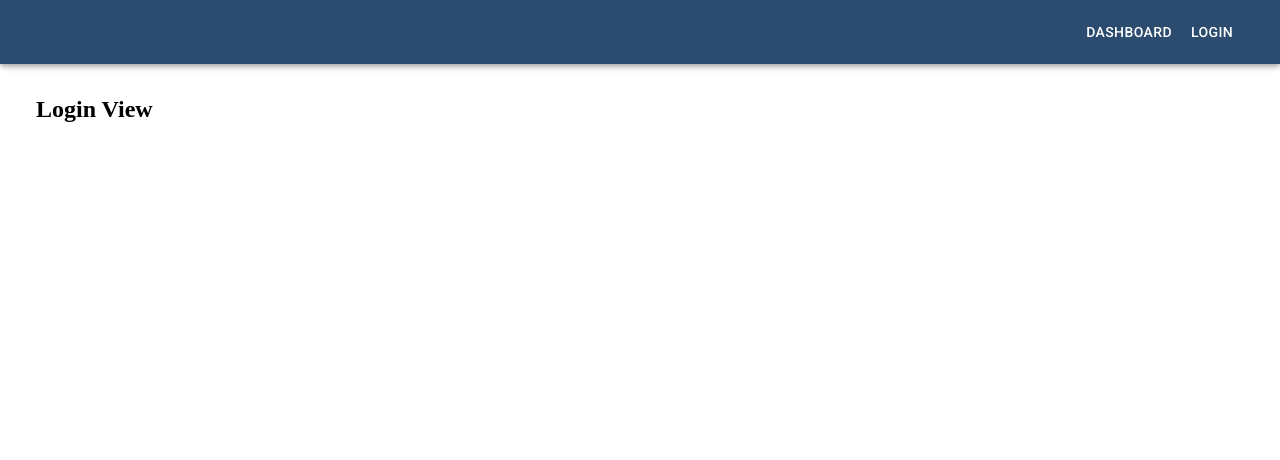
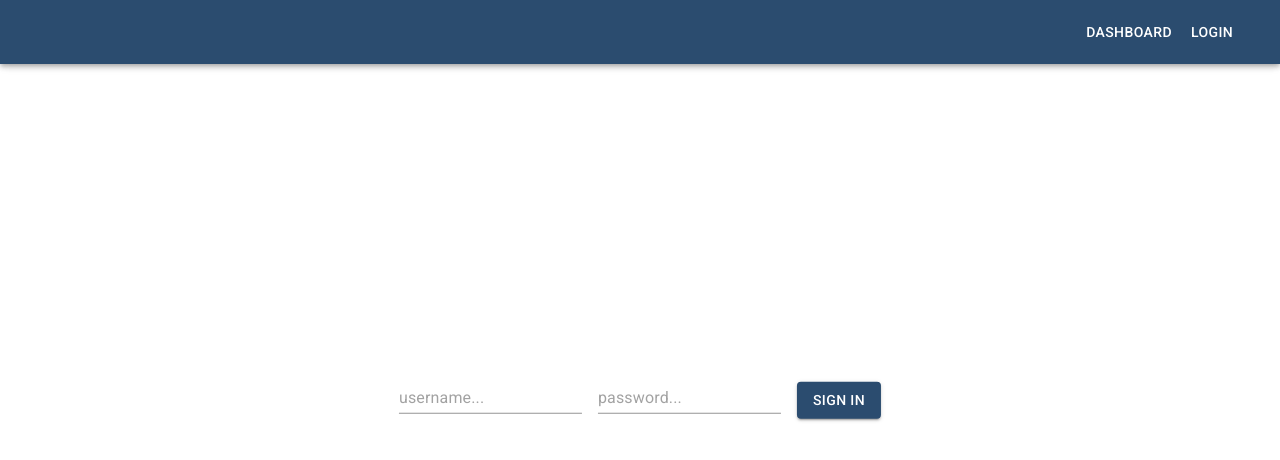
Before and after one commit to rafal-szymanko/react-pizzeria-portal, a React (Create React App) app: page /login in a window 1280 px wide. Shown: the top 460 px of the page. Built offline with nearby package versions, Linux system fonts and the light colour scheme.

Commit message:
Add materialUI components to Login

```diff
--- a/src/components/views/Login/Login.js
+++ b/src/components/views/Login/Login.js
@@ -1,11 +1,32 @@
 import React from 'react';
 import styles from './Login.module.scss';
+import {Link} from 'react-router-dom';
+import { Input, Button, Grid} from '@material-ui/core';
+
 
 
 const Login = () => (
   <div className={styles.component}>
-    <h2>Login View</h2>
+    <Grid container spacing={2}>
+      <Grid item xs={12}>
+        <Grid container justify="center" spacing={2}>
+          <Grid item>
+            <Input placeholder="username..."></Input>
+          </Grid>
+          <Grid item>
+            <Input placeholder="password..."></Input>
+          </Grid>
+          <Grid item>
+            <Link to={`${process.env.PUBLIC_URL}/`}>
+              <Button variant="contained" color="primary">Sign in</Button>
+            </Link>
+          </Grid>
+        </Grid>
+      </Grid>
+    </Grid>
   </div>
 );
 
+
+
 export default Login;
--- a/src/components/views/Login/Login.module.scss
+++ b/src/components/views/Login/Login.module.scss
@@ -2,4 +2,9 @@
 
 .component {
   padding: $base-size;
+  position: absolute;
+  top: 50%;
+  left: 50%;
+  transform: translate(-50%, -50%);
+
 }
--- a/src/components/views/Tables/TablesCurrentlyBooking/TablesCurrentlyBooking.js
+++ b/src/components/views/Tables/TablesCurrentlyBooking/TablesCurrentlyBooking.js
@@ -4,7 +4,7 @@ import styles from './TablesCurrentlyBooking.module.scss';
 
 const TablesCurrentlyBooking = () => (
   <div className={styles.component}>
-    <h2>Show cbooking details</h2>
+    <h2>Show booking details</h2>
   </div>
 );
 
```
